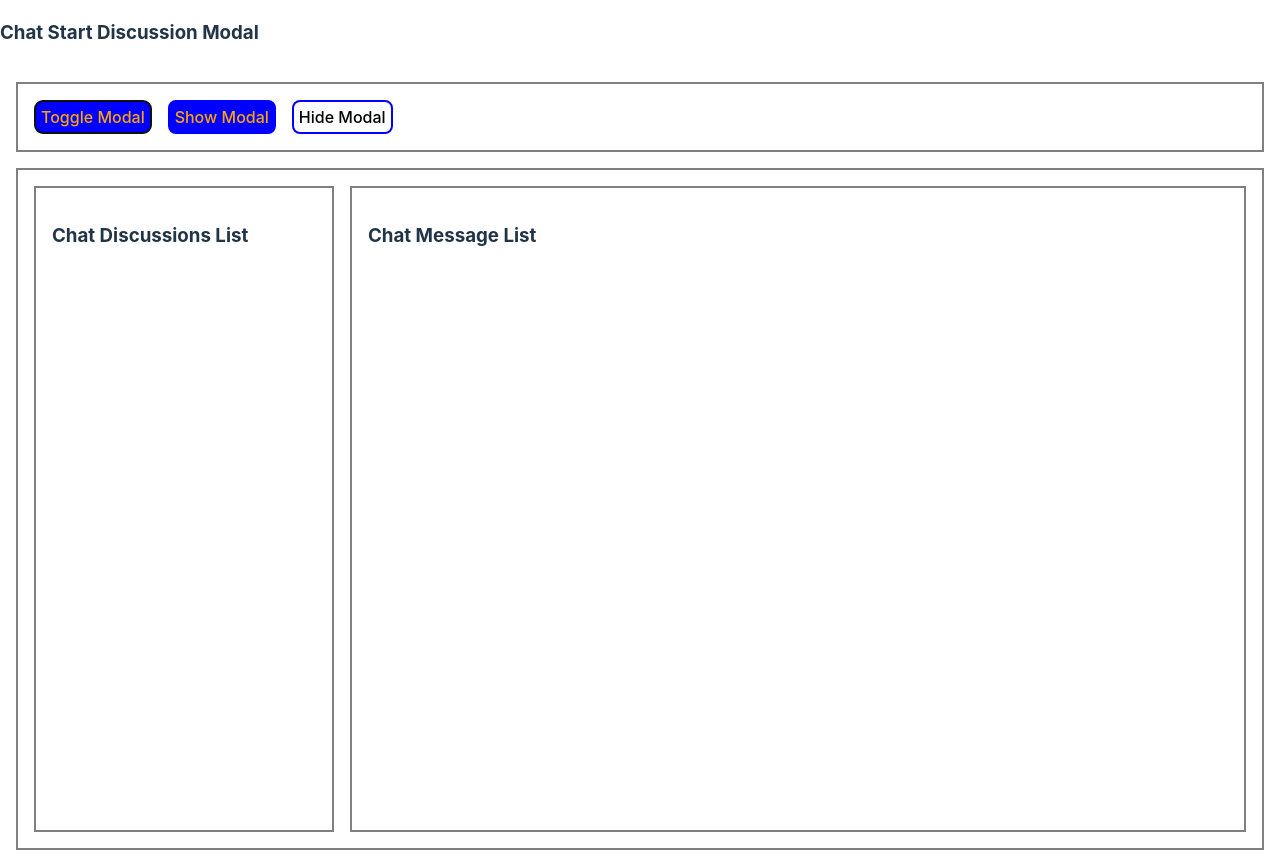
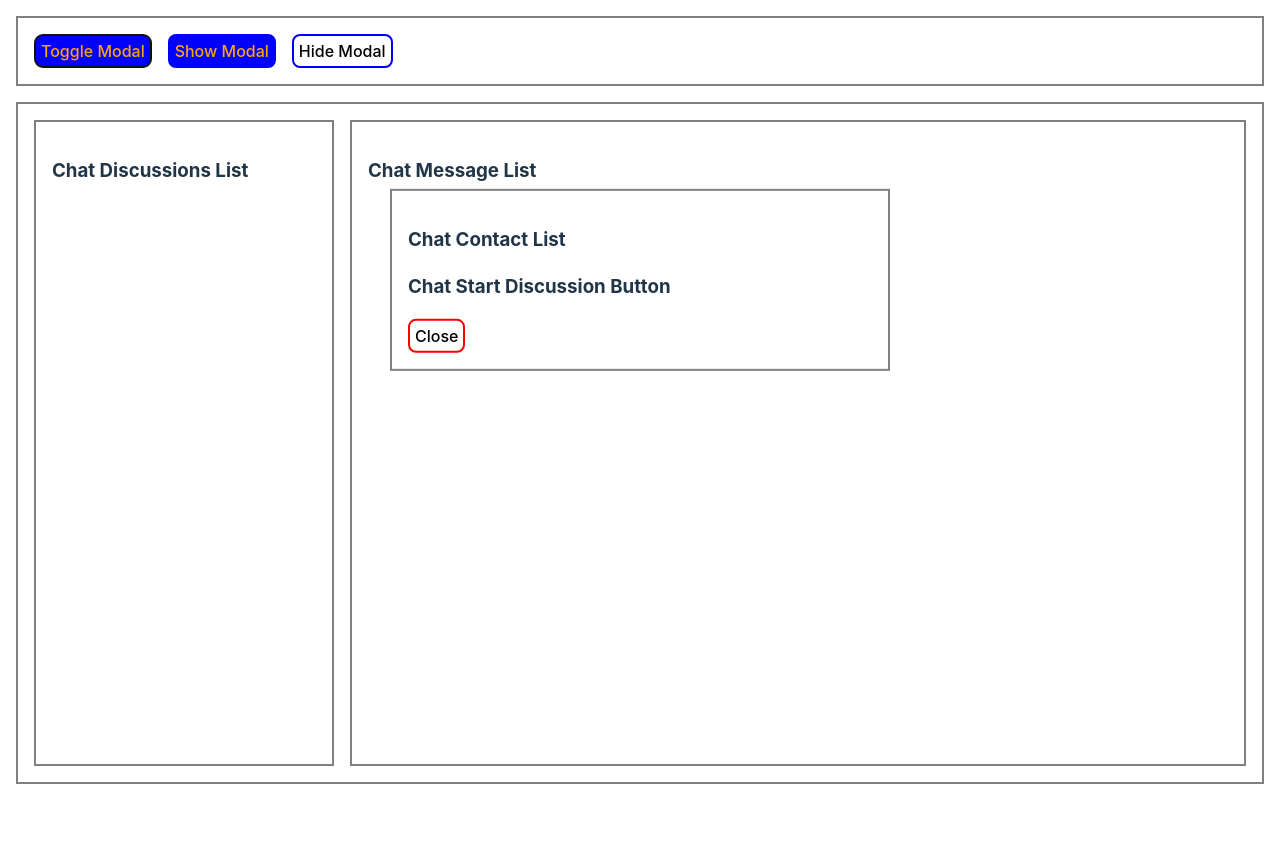
Before and after one commit to victorbln/INVAT_REACT, a React (Vite) app in the folder chat_app/: page / in a window 1280 px wide. Both pictures are taken after a click on the button "Toggle Modal". After the commit the page ends 800 px from the top, so only its background shows below. Built offline with nearby package versions, Linux system fonts and the light colour scheme.

Commit message:
Styling modal

```diff
--- a/chat_app/src/App.css
+++ b/chat_app/src/App.css
@@ -18,6 +18,7 @@ body,
 }
 
 body {
+  position: relative;
   margin: 0;
 }
 /* GENERAL END */
@@ -76,3 +77,32 @@ body {
 }
 
 /* CHAT CONTROLS END */
+
+/* CHAT START DISCUSSION MODAL */
+
+.chat-start-discussion-modal {
+  border : var(--border-md);
+  padding: var(--space-md);
+  background-color: white;
+
+  position: absolute;
+  top: 35%;
+  left: 50%;
+  transform: translate(-50%, -50%);
+  max-width: 500px;
+  width: 100%;
+}
+
+.chat-start-discussion-modal-close-btn{
+  background-color: transparent;
+  border: 2px solid red;
+  padding: 5px;
+  cursor: pointer;
+}
+
+.chat-start-discussion-modal-close-btn:hover{
+  background-color: red;
+  color: white;
+}
+
+/* CHAT START DISCUSSION MODAL END */
--- a/chat_app/src/App.jsx
+++ b/chat_app/src/App.jsx
@@ -11,7 +11,9 @@ function App() {
 
   return (
     <>
-      {isModalVisible && <ChatStartDiscussionModal />}
+      {isModalVisible && <ChatStartDiscussionModal
+      setIsModalVisible={setIsModalVisible}
+      />}
 
       <ChatLayout
         controls={
--- a/chat_app/src/components/chat-start-discussion-modal.jsx
+++ b/chat_app/src/components/chat-start-discussion-modal.jsx
@@ -1,7 +1,16 @@
-export function ChatStartDiscussionModal() {
+import { ChatContactList } from "./chat-contact-list.jsx";
+import { ChatStartDiscussionButton } from "./chat-start-discussion-button.jsx";
+export function ChatStartDiscussionModal({setIsModalVisible}) {
   return (
-    <div>
-      <h3>Chat Start Discussion Modal</h3>
+    <div className="chat-start-discussion-modal">
+      <ChatContactList />
+      <ChatStartDiscussionButton />
+      <button
+      className="chat-start-discussion-modal-close-btn"
+      onClick={() => {
+        setIsModalVisible((prev) => !prev);
+      }}
+      >Close</button>
     </div>
   );
 }
```
Also changed, not shown: chat_app/jsconfig.json (added, +11 -0 lines).
